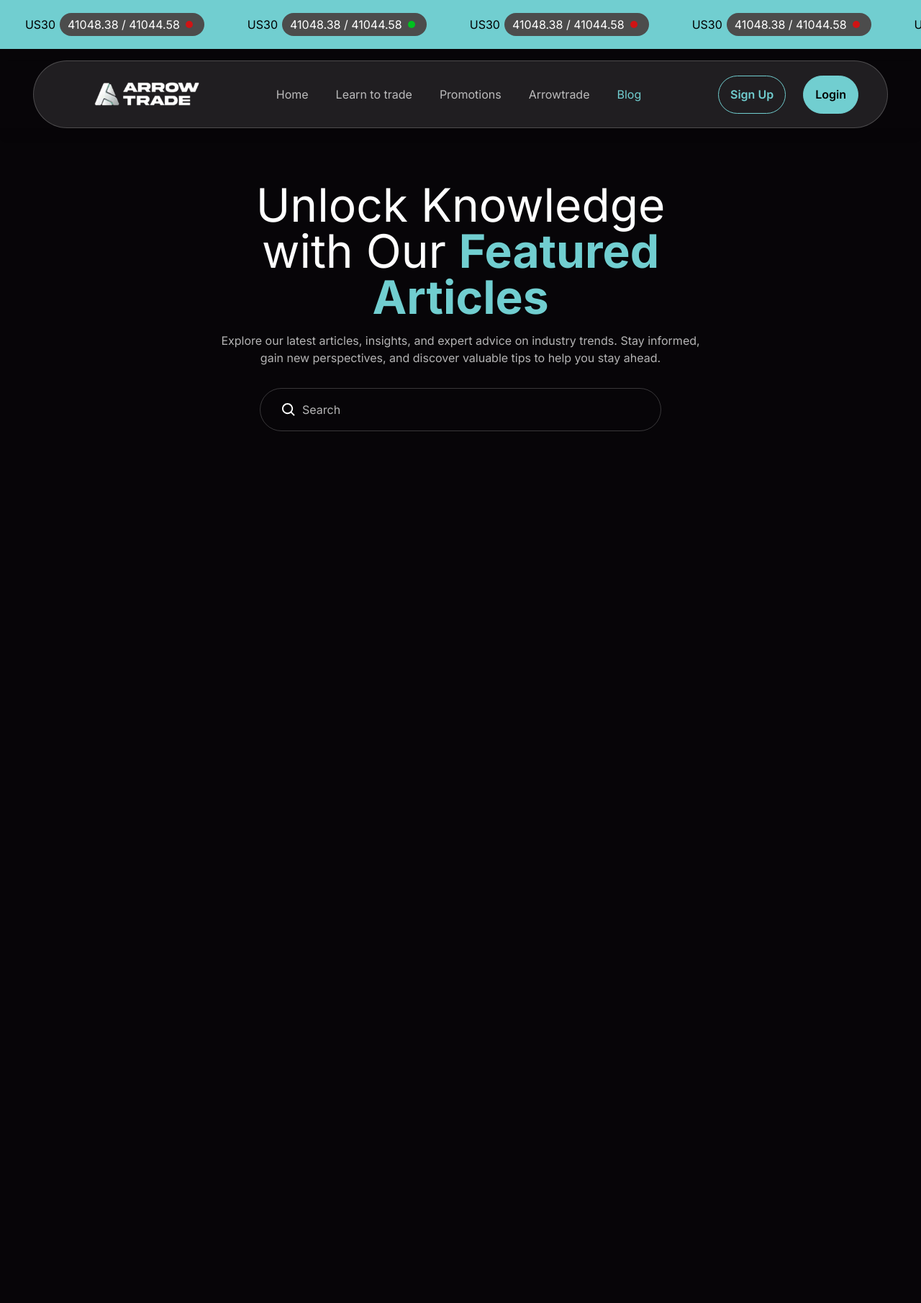
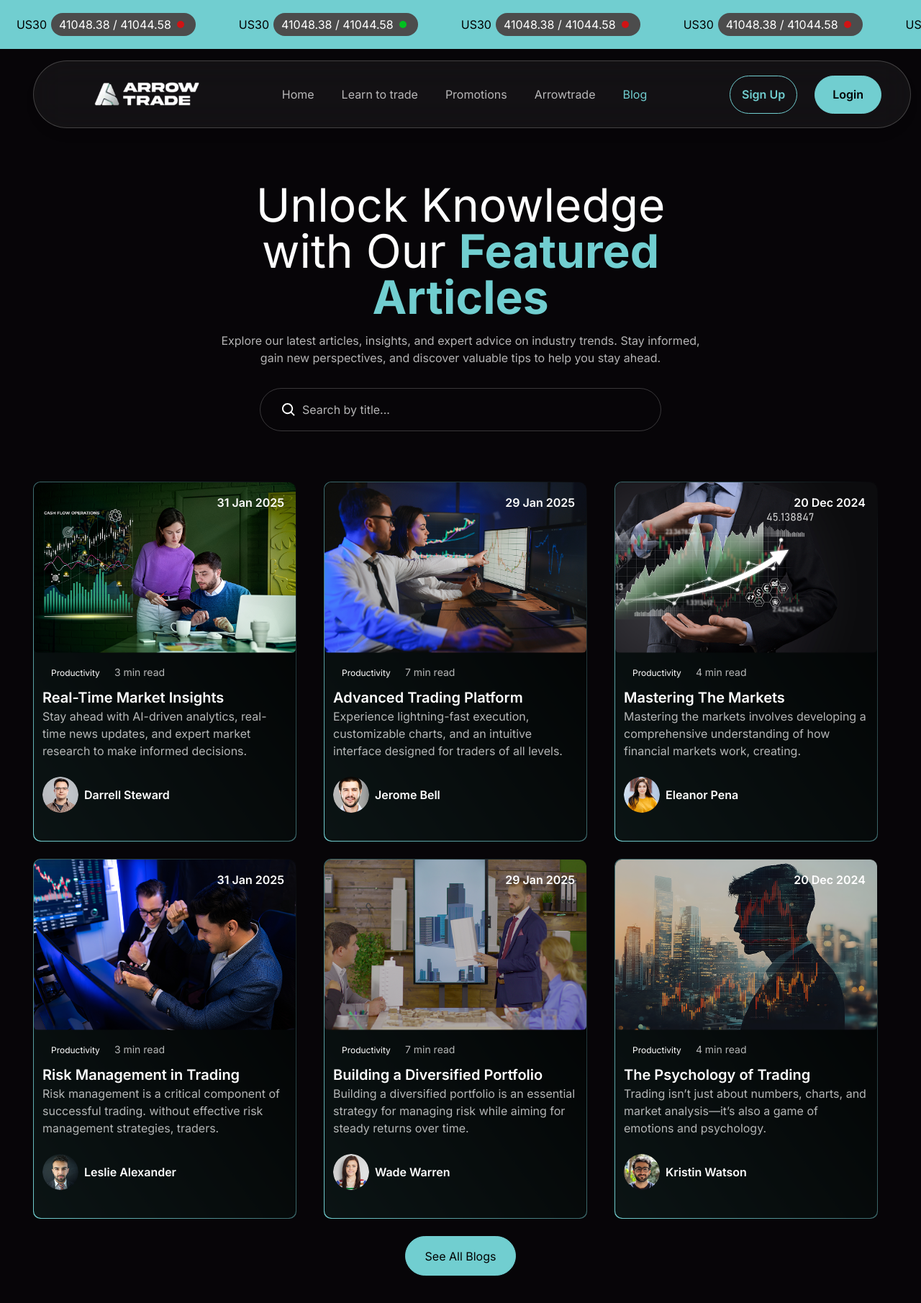
Before and after one commit to BimlaJain/arrowtrade-test, a Next.js app: page / in a window 1280 px wide. Shown: the top 1810 px of the page at 72% size. Before the commit the page ends 800 px from the top, so only its background shows below. Built offline with nearby package versions, Linux system fonts and the light colour scheme.

Commit message:
add cards data with functionality

```diff
--- a/src/components/Hero.tsx
+++ b/src/components/Hero.tsx
@@ -1,28 +1,116 @@
+"use client";
+import { useEffect, useState } from "react";
+import { useRouter, useSearchParams } from "next/navigation";
+import React from "react";
+import NavBar from "./common/NavBar";
+import Image from "next/image";
+import { BLOGS_CARD } from "@/utils/helper";
 
-import React from 'react'
-import NavBar from "./common/NavBar"
-import Image from 'next/image'
 const Hero = () => {
+    const router = useRouter();
+    const searchParams = useSearchParams();
+    const [blogs, setBlogs] = useState(BLOGS_CARD);
+    const [pageIndex, setPageIndex] = useState(1);
+    const [searchQuery, setSearchQuery] = useState("");
+
+    useEffect(() => {
+        const storedBlogs = localStorage.getItem("blogsData");
+        const storedPageIndex = localStorage.getItem("pageIndex");
+
+        if (storedBlogs) {
+            setBlogs(JSON.parse(storedBlogs));
+        }
+
+        if (storedPageIndex) {
+            setPageIndex(Number(storedPageIndex));
+        }
+    }, []);
+
+    const loadMoreBlogs = () => {
+        const newPageIndex = pageIndex + 1;
+        setPageIndex(newPageIndex);
+
+        router.push(`?page-${newPageIndex}`, { scroll: false });
+
+        const newBlogs = [
+            { id: blogs.length + 1, title: `Real-Time Market Insights`, category: "Productivity", readTime: 5, description: "Stay ahead with AI-driven analytics, real-time news updates, and expert market research to make informed decisions.", author: "Jerome Bell", authorImage: "/assets/images/png/jerome.png", date: "31 Jan 2025", image: "/assets/images/png/real-time.png" },
+            { id: blogs.length + 2, title: `Advanced Trading Platform ${blogs.length + 2}`, category: "Productivity", readTime: 5, description: "Experience lightning-fast execution, customizable charts, and an intuitive interface designed for traders of all levels.", author: "Eleanor Pena", authorImage: "/assets/images/png/eleanor.png", date: "29 Jan 2025", image: "/assets/images/png/trading.png" },
+            { id: blogs.length + 3, title: `Mastering The Markets ${blogs.length + 3}`, category: "Productivity", readTime: 5, description: "Mastering the markets involves developing a comprehensive understanding of how financial markets work, creating.", author: "Wade Warren", authorImage: "/assets/images/png/wade.png", date: "20 Dec 2024", image: "/assets/images/png/mastring.png" },
+        ];
+
+        const updatedBlogs = [...blogs, ...newBlogs];
+        setBlogs(updatedBlogs);
+
+        localStorage.setItem("blogsData", JSON.stringify(updatedBlogs));
+        localStorage.setItem("pageIndex", newPageIndex.toString());
+    };
+
+    const filteredBlogs = blogs.filter(blog =>
+        blog.title.toLowerCase().includes(searchQuery.toLowerCase())
+    );
+
     return (
-        <div id='home' className='bg-center  bg-cover  bg-no-repeat relative pb-16 overflow-hidden bg-hero-bg-image max-sm:bg-black/20' >
+        <div id="home" className="bg-center bg-cover bg-no-repeat relative pb-16 overflow-hidden bg-hero-bg-image max-sm:bg-black/20">
             <NavBar />
-            {/* <Image className=' absolute xl:z-30 lg:top-[47%] md:top-[36%] top-[47%] xl:size-[402px] lg:size-[300px] md:size-[280px] size-[200px]' width={402} height={402} src="/assets/images/webp/dustbin.webp" alt="dustbin" /> */}
-            <div className="container max-w-[1172px] mx-auto px-4 relative z-20">
-                <div className="flex flex-col xl:pt-[170px] pt-[150px]">
-                    <h1 className=" md:mt-[15px] lg:text-customMd md:text-6xl text-customXmd  font-normal text-white lg:max-w-[700px] max-w-[718px] mx-auto text-center max-lg:leading-customMd">
-                        Unlock Knowledge with Our <span className='text-sky-blue font-bold'>Featured Articles</span>
+            <div className="container max-w-[1220px] mx-auto px-4 relative z-20">
+                <div className="flex flex-col xl:pt-[170px] pt-[140px]">
+                    <h1 className="md:mt-[15px] lg:text-customMd md:text-6xl text-customXmd font-normal text-white lg:max-w-[700px] max-w-[718px] mx-auto text-center max-lg:leading-customMd">
+                        Unlock Knowledge with Our <span className="text-sky-blue font-bold">Featured Articles</span>
                     </h1>
-                    <p className='font-normal md:text-base text-xs text-white/70 pt-4 leading-customXxmd  max-w-[674px] mx-auto text-center'>Explore our latest articles, insights, and expert advice on industry trends. Stay informed, gain new perspectives, and discover valuable tips to help you stay ahead.</p>
-                    <form className='pt-[30px]'>
-                        <div className='flex gap-[10px] border border-white/20 py-[17px] pl-[30px] items-center max-w-[558px] mx-auto rounded-full'>
-                            <Image src="/assets/images/svg/search.svg" height={18} width={18} alt='search-icon' className='stroke-white/70 inset-0'/>
-                            <input type="text" placeholder='Search' className='bg-transparent text-white/70 text-base font-normal leading-customXmd  placeholder:text-white/70 outline-none' />
+                    <p className="font-normal md:text-base text-xs text-white/70 pt-4 leading-customXxmd max-w-[674px] mx-auto text-center">
+                        Explore our latest articles, insights, and expert advice on industry trends. Stay informed, gain new perspectives, and discover valuable tips to help you stay ahead.
+                    </p>
+                    <form className="pt-[30px]">
+                        <div className="flex gap-[10px] border border-white/20 py-[17px] pl-[30px] items-center max-w-[558px] mx-auto rounded-full">
+                            <Image src="/assets/images/svg/search.svg" height={18} width={18} alt="search-icon" className="stroke-white/70 inset-0" />
+                            <input
+                                type="text"
+                                value={searchQuery}
+                                onChange={(e) => setSearchQuery(e.target.value)}
+                                placeholder="Search by title..."
+                                className="bg-transparent text-white/70 text-base font-normal leading-customXmd placeholder:text-white/70 outline-none"
+                            />
                         </div>
                     </form>
                 </div>
+
+                <div className="pt-[70px]">
+                    {filteredBlogs.length > 0 ? (
+                        <div className="grid grid-cols-1 md:grid-cols-2 lg:grid-cols-3 gap-6">
+                            {filteredBlogs.map((blog) => (
+                                <div key={blog.id} className="bg-gradient-to-bl from-sky-blue/0 to-sky-blue/100 p-[1px] rounded-[10px] w-[366px]">
+                                    <div className="bg-black/90 text-white relative rounded-[10px]">
+                                        <p className="text-white text-base font-semibold leading-customXmd absolute top-4 right-4">{blog.date}</p>
+                                        <Image src={blog.image} alt={blog.title} width={364} height={237} className="w-full h-[237px] object-cover rounded-md mb-4" />
+                                        <div className="px-3 pb-[39px]">
+                                            <div className="flex gap-2 mb-2">
+                                                <span className="bg-green-500 text-xs px-3 py-1 rounded-full">{blog.category}</span>
+                                                <span className="text-white/70 font-normal leading-customXmd text-sm">{blog.readTime} min read</span>
+                                            </div>
+                                            <h3 className="text-xl font-semibold">{blog.title}</h3>
+                                            <p className="text-white/70 mb-3 font-normal leading-customXmd text-base">{blog.description}</p>
+                                            <div className="flex items-center gap-2 mt-6">
+                                                <Image src={blog.authorImage} alt={blog.author} width={50} height={50} className="size-[50px] rounded-full" />
+                                                <p className="text-white text-base leading-customXmd font-semibold">{blog.author}</p>
+                                            </div>
+                                        </div>
+                                    </div>
+                                </div>
+                            ))}
+                        </div>
+                    ) : (
+                        <p className="text-center text-white/70 text-xl mt-6">No blogs found</p>
+                    )}
+                    <button
+                        onClick={loadMoreBlogs}
+                        className="mt-6 bg-sky-blue text-black hover:text-sky-blue px-[26.7px] py-[14.6px] flex mx-auto rounded-full hover:bg-transparent border border-sky-blue transition-all duration-500"
+                    >
+                        See All Blogs
+                    </button>
+                </div>
             </div>
         </div>
-    )
-}
+    );
+};
 
-export default Hero
+export default Hero;
--- a/src/components/common/NavBar.tsx
+++ b/src/components/common/NavBar.tsx
@@ -1,7 +1,7 @@
 "use client";
 import React, { useEffect, useState } from "react";
 import { HEADER_LIST, MARQUEE_DATA } from "../../utils/helper";
-import Link from "next/link"
+import Link from "next/link";
 import Image from "next/image";
 import Marquee from "react-fast-marquee";
 
@@ -10,57 +10,82 @@ interface HeaderItem {
     link: string;
 }
 interface MarqueeItem {
-    countryCode: string,
-    countryPin: string,
-    id: string,
+    countryCode: string;
+    countryPin: string;
+    id: string;
 }
 
 const NavBar = () => {
     const [open, setOpen] = useState<boolean>(false);
-    const [Active, setActive] = useState<number | null>(4);
-    function clickHandler(i: number) {
-        setActive(i);
+    const [active, setActive] = useState<number | null>(4);
+    const [isScrolled, setIsScrolled] = useState<boolean>(false);
+
+    useEffect(() => {
+        const handleScroll = () => {
+            const marquee = document.getElementById("marquee");
+            const marqueeHeight = marquee?.offsetHeight || 0;
+
+            if (window.scrollY >= marqueeHeight) {
+                setIsScrolled(true);
+            } else {
+                setIsScrolled(false);
             }
+        };
+
+        window.addEventListener("scroll", handleScroll);
+        return () => {
+            window.removeEventListener("scroll", handleScroll);
+        };
+    }, []);
+
     useEffect(() => {
         document.body.style.overflow = open ? "hidden" : "auto";
     }, [open]);
 
     return (
         <>
-            <div className="bg-sky-blue flex md:py-[18px] py-2">
+            {/* Marquee Section */}
+            <div id="marquee" className="bg-sky-blue flex md:py-[18px] py-2">
                 <Marquee>
                     {MARQUEE_DATA.map((obj: MarqueeItem, i: number) => (
                         <div key={i} className="flex items-center gap-[6px] mr-[60px]">
                             <p className="font-normal text-base">{obj.countryCode}</p>
                             <div className="flex items-center gap-2 bg-grey rounded-full py-1 pl-[11px] pr-4">
                                 <p className="font-normal text-base text-white">{obj.countryPin}</p>
-                                <div className={` rounded-full size-[10px] ${Number(obj.id) === 3 || Number(obj.id) === 6 ? "bg-green" : "bg-red"
-                                    }`}></div>
+                                <div
+                                    className={`rounded-full size-[10px] ${Number(obj.id) === 3 || Number(obj.id) === 6 ? "bg-green" : "bg-red"
+                                        }`}
+                                ></div>
                             </div>
                         </div>
                     ))}
                 </Marquee>
+            </div>
 
-            </div>
-            <div id="navbar" className=" z-40 fixed mt-4 left-0 w-full shadow-lg">
-                <div className="px-4 container max-w-[1220px] mx-auto">
-                    <div className=" pl-20 pr-10 bg-white/10 rounded-full border border-white/20 xl:max-w-[1220px] mx-auto  max-xl:px-[16px] flex items-center justify-between md:py-[19.5px] py-2">
+            <div className="px-4 container max-w-[1220px] mx-auto relative">
+                <div
+                    id="navbar"
+                    className={`z-40  w-full shadow-lg transition-all duration-300  bg-white/5 backdrop-blur-xl pl-20 pr-10 rounded-full border border-white/20 max-w-[1220px] mx-auto
+                ${isScrolled ? "fixed top-0" : "absolute top-[16px]"}`}
+                >
+                    <div className=" max-xl:px-[16px] flex items-center  justify-between md:py-[19.5px] py-2">
                         <Link href="/">
                             <Image
                                 width={150}
                                 height={44}
                                 src="/assets/images/png/logo.png"
                                 alt="logo"
-                                className=" max-xl:w-[150px] max-xl:h-[44px] max-lg:w-[120px]  max-sm:w-[100px] pointer-events-none"
+                                className="max-xl:w-[150px] max-xl:h-[44px] max-lg:w-[120px] max-sm:w-[100px] pointer-events-none"
                             />
                         </Link>
-                        <ul className="flex items-center  gap-[38px] max-lg:hidden">
+                        <ul className="flex items-center gap-[38px] max-lg:hidden">
                             {HEADER_LIST.map((item: HeaderItem, i: number) => (
                                 <li key={i}>
-                                    <Link onClick={() => clickHandler(i)}
+                                    <Link
+                                        onClick={() => setActive(i)}
                                         href={item.link}
-                                        className={`font-normal  text-base hover:text-sky-blue transition-all duration-300 ${Active === i ? "text-sky-blue" : "text-white/70"
-                                            } `}
+                                        className={`font-normal text-base hover:text-sky-blue transition-all duration-300
+                                        ${active === i ? "text-sky-blue" : "text-white/70"}`}
                                     >
                                         {item.title}
                                     </Link>
@@ -71,7 +96,7 @@ const NavBar = () => {
                             <button className="text-base font-semibold text-sky-blue py-[10px] px-4 h-[53px] border border-sky-blue rounded-full hover:text-black hover:bg-sky-blue transition-all duration-500 ease-linear">
                                 Sign Up
                             </button>
-                            <button className="text-base font-semibold hover:text-sky-blue text-black bg-sky-blue hover:bg-transparent py-[10px] h-[53px] px-4 border border-sky-blue rounded-full transition-all duration-500 ease-linear">
+                            <button className="text-base font-semibold hover:text-sky-blue text-black bg-sky-blue hover:bg-transparent py-[10px] h-[53px] px-6 border border-sky-blue rounded-full transition-all duration-500 ease-linear">
                                 Login
                             </button>
                         </div>
@@ -79,24 +104,25 @@ const NavBar = () => {
                             className="lg:hidden z-50 cursor-pointer"
                             onClick={() => setOpen(!open)}
                         >
-                            <button className="overflow-hidden relative z-50 lg:hidden size-[30px] h-5  flex flex-col justify-between items-center">
+                            <button className="overflow-hidden relative z-50 lg:hidden size-[30px] h-5 flex flex-col justify-between items-center">
                                 <span
                                     className={`bg-white/70 rounded-full w-[39px] h-1 block transition-all duration-300 ${open ? "translate-x-10" : ""}`}
                                 ></span>
                                 <span
-                                    className={`bg-white/70 rounded-full after:rounded-lg  w-[39px] h-1 block relative after:bg-transparent after:absolute after:top-0 after:left-0 after:w-full after:h-1 after:transition-all after:duration-300 transition-all duration-300 ${open ? "rotate-45 after:rotate-90 after:!bg-white/70" : ""
+                                    className={`bg-white/70 rounded-full after:rounded-lg w-[39px] h-1 block relative transition-all duration-300 ${open ? "rotate-45 after:rotate-90 after:!bg-white/70" : ""
                                         }`}
                                 ></span>
                                 <span
-                                    className={`bg-white/70 rounded-full  w-[39px] h-1 block transition-all duration-300 ${open ? "-translate-x-10" : ""}`}
+                                    className={`bg-white/70 rounded-full w-[39px] h-1 block transition-all duration-300 ${open ? "-translate-x-10" : ""}`}
                                 ></span>
                             </button>
                         </div>
                     </div>
                 </div>
+
+                {/* Mobile Menu */}
                 <div
-                    className={`w-full h-full bg-black transition-all duration-500 left-0 lg:-top-full z-40 fixed flex gap-5 flex-col justify-center items-center ${open ? "top-0 left-0" : "-top-full"
-                        }`}
+                    className={`w-full h-full bg-black flex gap-5 flex-col justify-center items-center lg:hidden`}
                 >
                     {HEADER_LIST.map((item: HeaderItem, i: number) => (
                         <a
@@ -108,10 +134,16 @@ const NavBar = () => {
                             {item.title}
                         </a>
                     ))}
-                    <button onClick={() => setOpen(false)} className="text-base font-semibold text-sky-blue py-[10px] px-4 h-[53px] border border-sky-blue rounded-full hover:text-black hover:bg-sky-blue transition-all duration-500 ease-linear">
+                    <button
+                        onClick={() => setOpen(false)}
+                        className="text-base font-semibold text-sky-blue py-[10px] px-4 h-[53px] border border-sky-blue rounded-full hover:text-black hover:bg-sky-blue transition-all duration-500 ease-linear"
+                    >
                         Sign Up
                     </button>
-                    <button onClick={() => setOpen(false)} className="text-base font-semibold hover:text-sky-blue text-black bg-sky-blue hover:bg-transparent py-[10px] h-[53px] px-6 border border-sky-blue rounded-full transition-all duration-500 ease-linear">
+                    <button
+                        onClick={() => setOpen(false)}
+                        className="text-base font-semibold hover:text-sky-blue text-black bg-sky-blue hover:bg-transparent py-[10px] h-[53px] px-6 border border-sky-blue rounded-full transition-all duration-500 ease-linear"
+                    >
                         Login
                     </button>
                 </div>
--- a/src/utils/helper.ts
+++ b/src/utils/helper.ts
@@ -1,7 +1,7 @@
 export const MARQUEE_DATA = [
     {
         id: "1",
-        countryCode: "US30" ,
+        countryCode: "US30",
         countryPin: "41048.38 / 41044.58",
     },
     {
@@ -54,3 +54,71 @@ export const HEADER_LIST = [
     },
 
 ];
+export const BLOGS_CARD = [
+    {
+        id: 1,
+        title: "Real-Time Market Insights",
+        category: "Productivity",
+        readTime: 3,
+        description: "Stay ahead with AI-driven analytics, real-time news updates, and expert market research to make informed decisions.",
+        author: "Darrell Steward",
+        authorImage: "/assets/images/png/darrell.png",
+        date: "31 Jan 2025",
+        image: "/assets/images/png/real-time.png",
+    },
+    {
+        id: 2,
+        title: "Advanced Trading Platform",
+        category: "Productivity",
+        readTime: 7,
+        description: "Experience lightning-fast execution, customizable charts, and an intuitive interface designed for traders of all levels.",
+        author: "Jerome Bell",
+        authorImage: "/assets/images/png/jerome.png",
+        date: "29 Jan 2025",
+        image: "/assets/images/png/trading.png",
+    },
+    {
+        id: 3,
+        title: "Mastering The Markets",
+        category: "Productivity",
+        readTime: 4,
+        description: "Mastering the markets involves developing a comprehensive understanding of how financial markets work, creating.",
+        author: "Eleanor Pena",
+        authorImage: "/assets/images/png/eleanor.png",
+        date: "20 Dec 2024",
+        image: "/assets/images/png/mastring.png",
+    },
+    {
+        id: 4,
+        title: "Risk Management in Trading",
+        category: "Productivity",
+        readTime: 3,
+        description: "Risk management is a critical component of successful trading. without effective risk management strategies, traders.",
+        author: "Leslie Alexander",
+        authorImage: "/assets/images/png/leslie.png",
+        date: "31 Jan 2025",
+        image: "/assets/images/png/risk.png",
+    },
+    {
+        id: 5,
+        title: "Building a Diversified Portfolio",
+        category: "Productivity",
+        readTime: 7,
+        description: "Building a diversified portfolio is an essential strategy for managing risk while aiming for steady returns over time.",
+        author: "Wade Warren",
+        authorImage: "/assets/images/png/wade.png",
+        date: "29 Jan 2025",
+        image: "/assets/images/png/portfolio.png",
+    },
+    {
+        id: 6,
+        title: "The Psychology of Trading",
+        category: "Productivity",
+        readTime: 4,
+        description: "Trading isn’t just about numbers, charts, and market analysis—it’s also a game of emotions and psychology.",
+        author: "Kristin Watson",
+        authorImage: "/assets/images/png/kristin.png",
+        date: "20 Dec 2024",
+        image: "/assets/images/png/physcology.png",
+    },
+];
```
Lines whose indentation alone changed are shown as unchanged.
